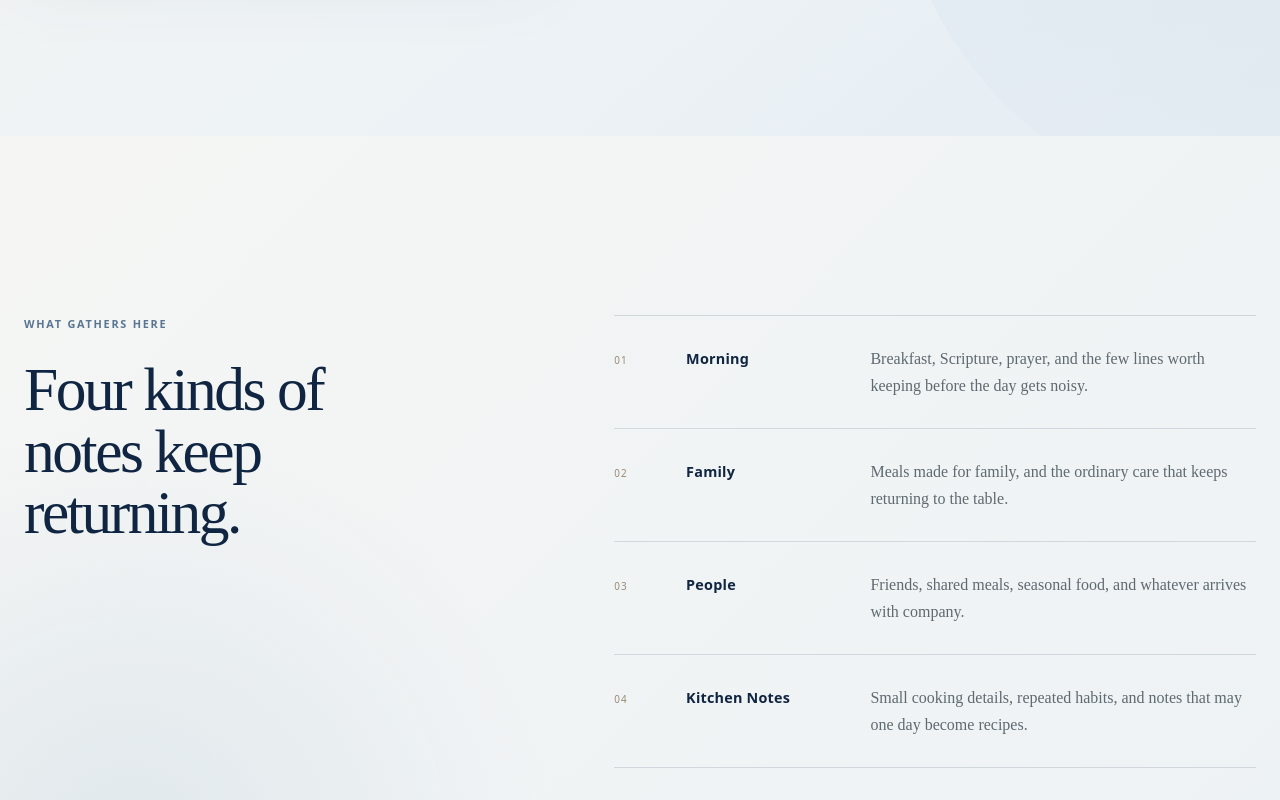
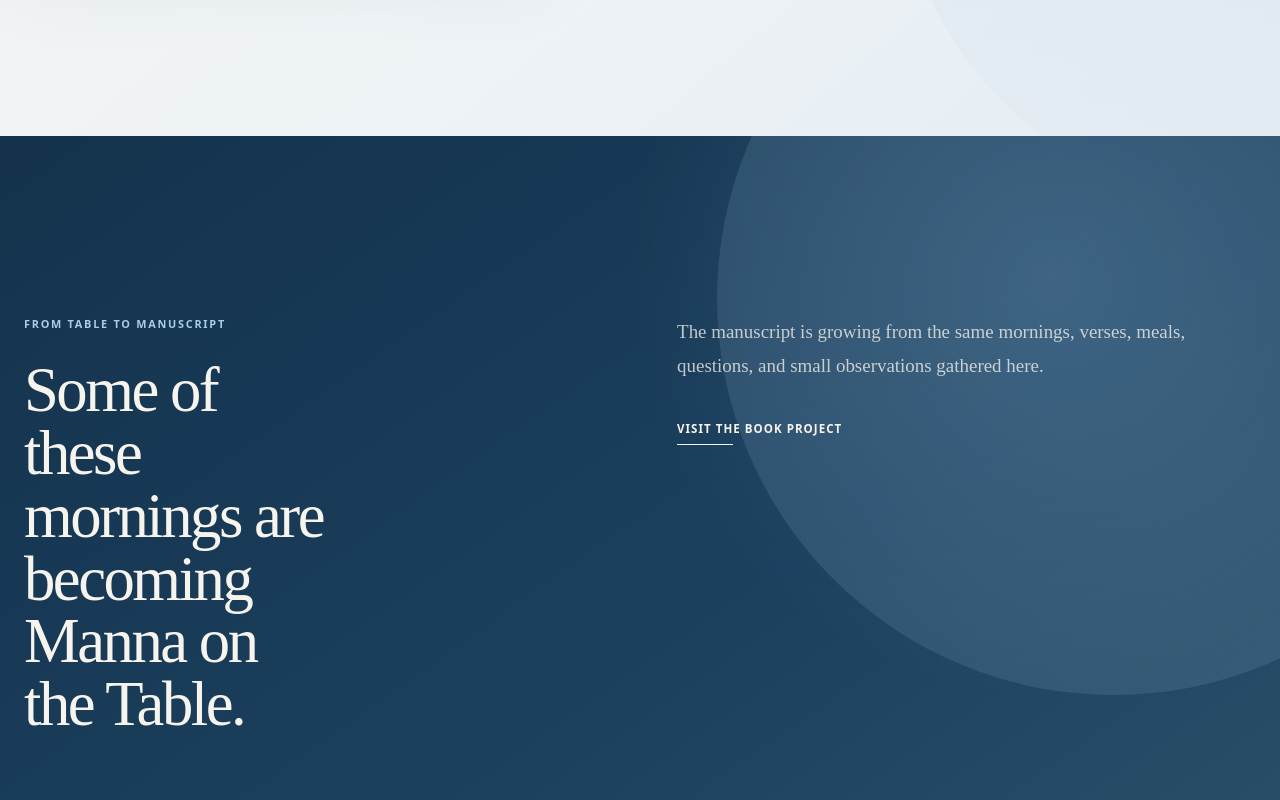
Before and after one commit to k-mama/esthercho, a Next.js app: page /notes in a window 1280 px wide. Shown: the part 2520-3320 px from the top of the page. Built offline with nearby package versions, Linux system fonts and the light colour scheme.

Commit message:
edit: remove premature Morning Table taxonomy

```diff
--- a/src/app/notes/page.tsx
+++ b/src/app/notes/page.tsx
@@ -8,25 +8,6 @@ export const metadata: Metadata = {
   title: "The Morning Table",
   description: "Devotional reflections and notes from Esther Cho's morning table.",
 };
-
-const tableThreads = [
-  [
-    "Morning",
-    "Breakfast, Scripture, prayer, and the few lines worth keeping before the day gets noisy.",
-  ],
-  [
-    "Family",
-    "Meals made for family, and the ordinary care that keeps returning to the table.",
-  ],
-  [
-    "People",
-    "Friends, shared meals, seasonal food, and whatever arrives with company.",
-  ],
-  [
-    "Kitchen Notes",
-    "Small cooking details, repeated habits, and notes that may one day become recipes.",
-  ],
-] as const;
 
 export default function NotesPage() {
   return (
@@ -84,25 +65,6 @@ export default function NotesPage() {
         </div>
       </section>
 
-      <section className="morning-threads" aria-labelledby="morning-threads-title">
-        <div className="container morning-threads-inner">
-          <div className="morning-threads-heading">
-            <p className="morning-kicker">WHAT GATHERS HERE</p>
-            <h2 id="morning-threads-title">Four kinds of notes keep returning.</h2>
-          </div>
-
-          <div className="morning-thread-list">
-            {tableThreads.map(([title, description], index) => (
-              <article className="morning-thread" key={title}>
-                <span>{String(index + 1).padStart(2, "0")}</span>
-                <h3>{title}</h3>
-                <p>{description}</p>
-              </article>
-            ))}
-          </div>
-        </div>
-      </section>
-
       <section className="morning-manuscript" aria-labelledby="morning-manuscript-title">
         <div className="container morning-manuscript-grid">
           <div>
@@ -112,10 +74,9 @@ export default function NotesPage() {
 
           <div className="morning-manuscript-copy">
             <p>
-              The English manuscript is being completed first. Other language editions
-              will follow from the locked English text.
+              The manuscript is growing from the same mornings, verses, meals,
+              questions, and small observations gathered here.
             </p>
-            <p>Publication details will be added when they are confirmed.</p>
             <Link href="/books/" className="morning-link">
               Visit the book project
             </Link>
```
